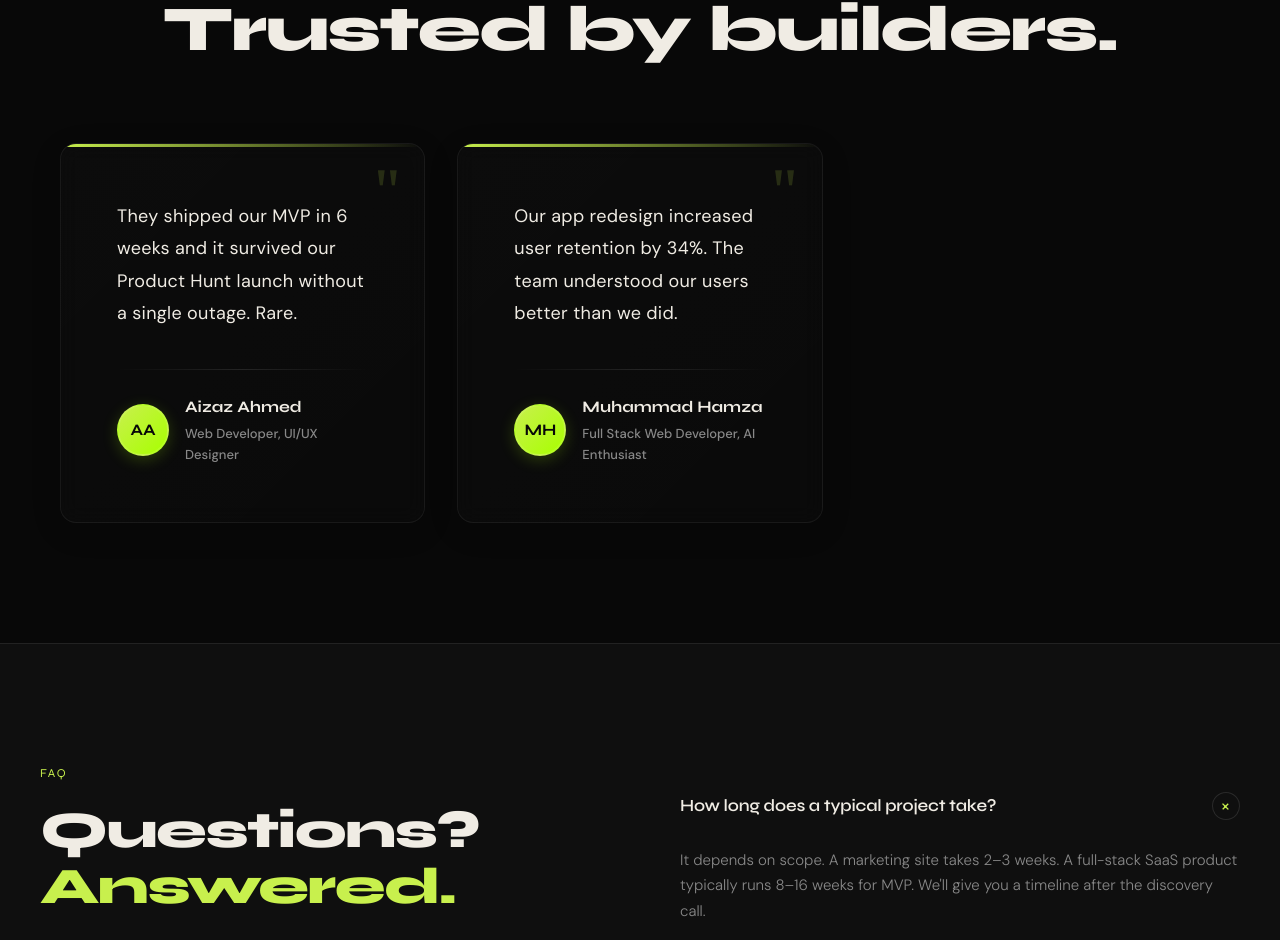
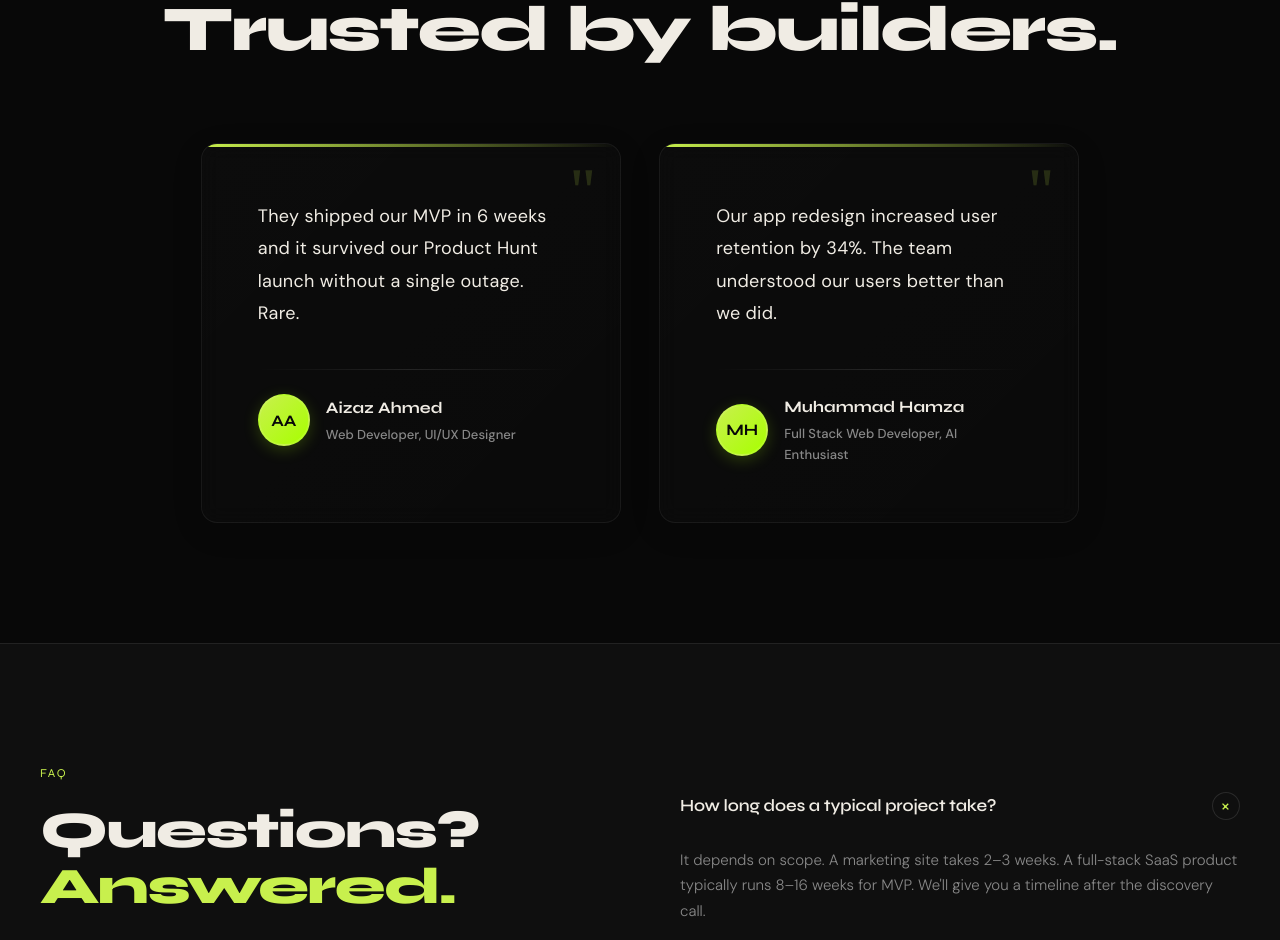
Before and after one commit to muhammadhamza7057/nexus-agency, a React (Vite) app: page / in a window 1280 px wide. Shown: the part 4776-5716 px from the top of the page. Built offline with nearby package versions, Linux system fonts and the light colour scheme.

Commit message:
Center testimonial cards in desktop layout

```diff
--- a/src/components/sections/Testimonials.jsx
+++ b/src/components/sections/Testimonials.jsx
@@ -36,9 +36,10 @@ export default function Testimonials() {
         }}>
           <div style={{
             display: 'grid',
-            gridTemplateColumns: 'repeat(3, 1fr)',
-            gap: '32px',
-            maxWidth: '1400px',
+            gridTemplateColumns: 'repeat(2, minmax(0, 420px))',
+            justifyContent: 'center',
+            gap: 'clamp(24px, 3vw, 40px)',
+            maxWidth: '960px',
             width: '100%',
             paddingLeft: '20px',
             paddingRight: '20px',
@@ -143,13 +144,13 @@ export default function Testimonials() {
         }
 
         @media (max-width: 1024px) {
-          .testimonials-grid { grid-template-columns: repeat(2, 1fr) !important; gap: 32px !important; }
+          .testimonials-grid { grid-template-columns: repeat(2, minmax(0, 1fr)) !important; gap: 32px !important; max-width: 100% !important; }
           .testimonial-card:hover {
             transform: translateY(-6px) !important;
           }
         }
         @media (max-width: 768px) {
-          .testimonials-grid { grid-template-columns: 1fr !important; gap: 24px !important; paddingLeft: 16px !important; paddingRight: 16px !important; }
+          .testimonials-grid { grid-template-columns: 1fr !important; gap: 24px !important; padding-left: 16px !important; padding-right: 16px !important; }
           .testimonial-card:hover {
             transform: translateY(-4px) !important;
           }
```
